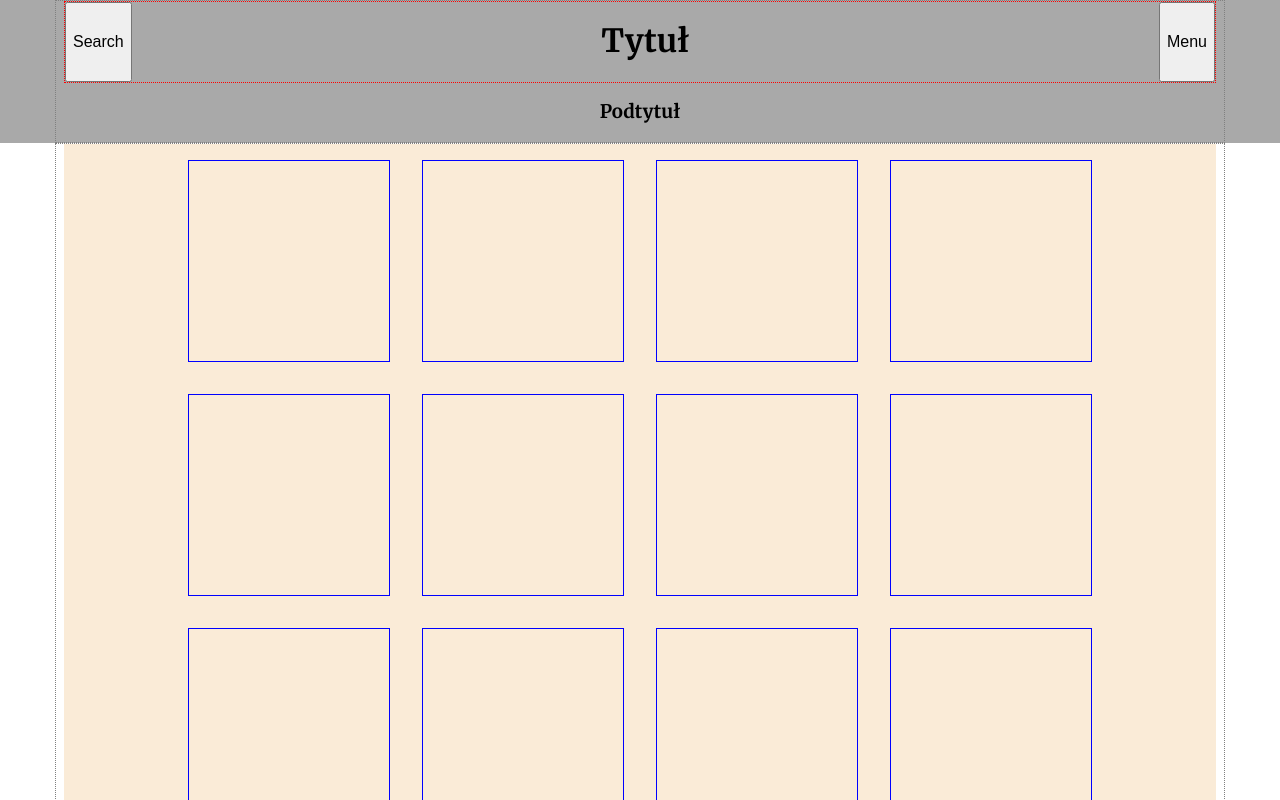
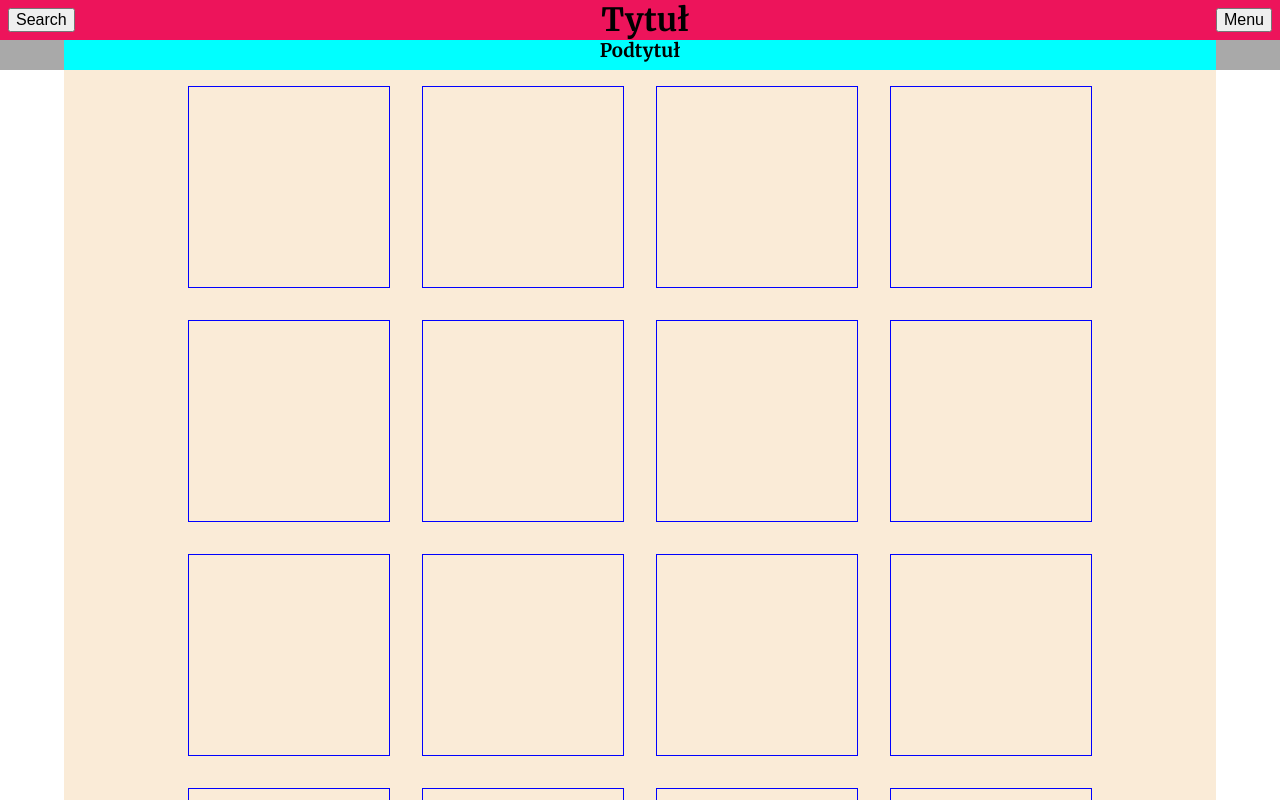
Before and after one commit to mpawlowska/template-www, a React app: page / in a window 1280 px wide. Shown: the top 800 px of the page. Built offline with nearby package versions, Linux system fonts and the light colour scheme.

Commit message:
Sticky header

```diff
--- a/src/components/Header/Header.js
+++ b/src/components/Header/Header.js
@@ -11,7 +11,6 @@ const Header = (props) => {
                     <h1>Tytuł</h1>
                     <button className="header__menuB">Menu</button>
                 </div>
-
                 <div className="header_sub">
                     <h3>Podtytuł</h3>
                 </div>
--- a/src/styles/components/_app.scss
+++ b/src/styles/components/_app.scss
@@ -1,5 +1,6 @@
 body {
   font-family: $base-font-family;
+  margin-top: 40px; // dla fixed header
 }
 
 img {
@@ -7,7 +8,6 @@ img {
 }
 
 .wrapper {
-  border: 1px dotted grey;
   max-width: 100%;
   margin: 0 auto;
   padding: 0 0.5em;
--- a/src/styles/components/_header.scss
+++ b/src/styles/components/_header.scss
@@ -3,15 +3,24 @@
 }
 
 .header__main {
+  background-color: #ed145b;
   display: flex;
   justify-content: space-between;
-  border: $border;
+  align-items: center;
+  position: fixed;
+  top: 0;
+  left: 0;
+  right: 0;
+  height: 40px;
+  padding: 0 0.5em;
 }
 
 .header_sub {
+  background-color: aqua;
   text-align: center;
   display: none;
   @include media(sm) {
     display: block;
+    height: 30px;
   }
 }
--- a/src/styles/main.css
+++ b/src/styles/main.css
@@ -19,13 +19,13 @@ aside.primary {
 }
  */
 body {
-  font-family: "Merriweather", serif; }
+  font-family: "Merriweather", serif;
+  margin-top: 40px; }
 
 img {
   max-width: 100%; }
 
 .wrapper {
-  border: 1px dotted grey;
   max-width: 100%;
   margin: 0 auto;
   padding: 0 0.5em; }
@@ -37,16 +37,25 @@ img {
   background-color: darkgrey; }
 
 .header__main {
+  background-color: #ed145b;
   display: flex;
   justify-content: space-between;
-  border: 1px dotted red; }
+  align-items: center;
+  position: fixed;
+  top: 0;
+  left: 0;
+  right: 0;
+  height: 40px;
+  padding: 0 0.5em; }
 
 .header_sub {
+  background-color: aqua;
   text-align: center;
   display: none; }
   @media screen and (min-width: 767px) {
     .header_sub {
-      display: block; } }
+      display: block;
+      height: 30px; } }
 
 .list {
   background-color: antiquewhite;
```
Also changed, not shown: 1 other file (tests, documents, lock files or other folders).
